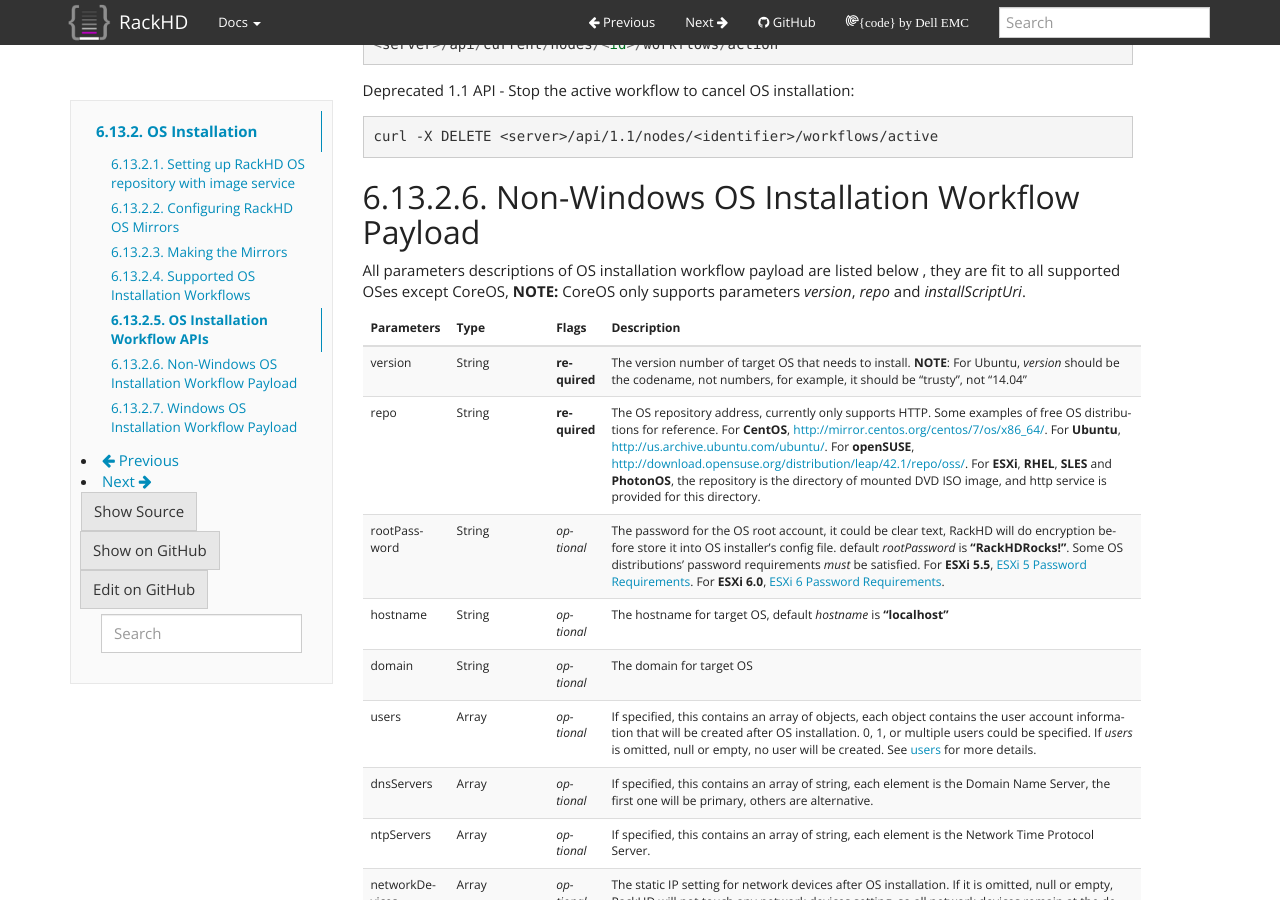
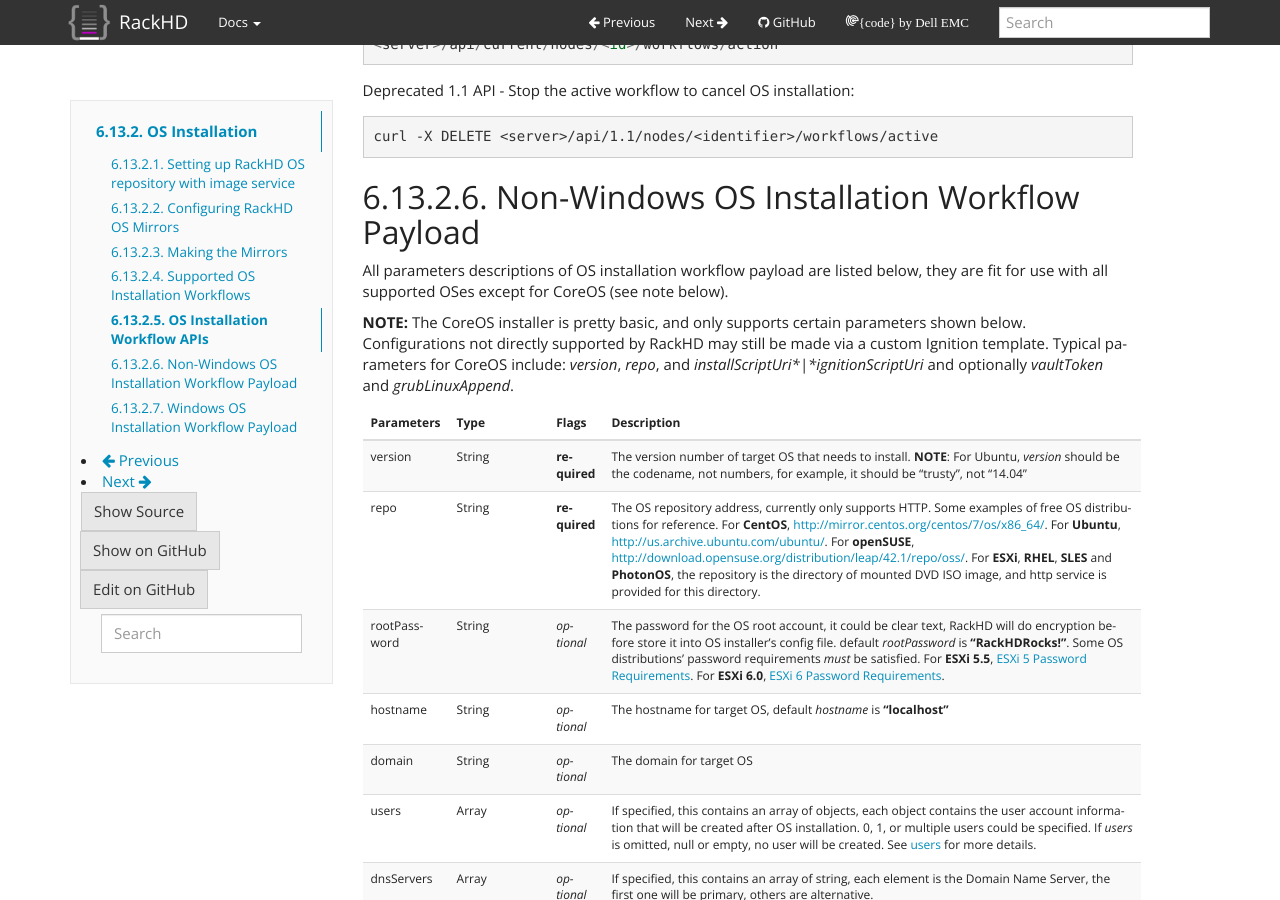
Before and after one commit to RackHD/docs, a Sphinx documentation site: the page built from docs/rackhd/install_os.rst, in a window 1280 px wide and 900 px high, scrolled down 5936 px. Built offline with Sphinx 7.4.7, drawn with Linux system fonts in a browser that asks for light colours; some of the changed text lies outside the part shown.

Commit message:
CoreOS-related updates to install_os.rst
* Clarifications surrounding supported CoreOS installation params
* Additional supported params: ignitionScriptUri, vaultToken, grubLinuxAppend

```diff
--- a/docs/rackhd/install_os.rst
+++ b/docs/rackhd/install_os.rst
@@ -229,7 +229,9 @@
 Non-Windows OS Installation Workflow Payload
 ^^^^^^^^^^^^^^^^^^^^^^^^^^^^^^^^^^^^^^^^^^^^^
 
-All parameters descriptions of OS installation workflow payload are listed below , they are fit to all supported OSes except CoreOS, **NOTE:** CoreOS only supports parameters *version*, *repo* and *installScriptUri*.
+All parameters descriptions of OS installation workflow payload are listed below, they are fit for use with all supported OSes except for CoreOS (see note below).
+
+**NOTE:** The CoreOS installer is pretty basic, and only supports certain parameters shown below. Configurations not directly supported by RackHD may still be made via a custom Ignition template. Typical parameters for CoreOS include: *version*, *repo*, and *installScriptUri*|*ignitionScriptUri* and optionally *vaultToken* and *grubLinuxAppend*.
 
 =================== ================ ============ ============================================
 Parameters          Type              Flags       Description
@@ -251,6 +253,9 @@
 postInstallCommands Array            *optional*   **(ESXi only)** If specified, this contains an array of string commands that will be run at the end of the post installation step.  This can be used by the customer to tweak final system configuration.
 installType         String           *optional*   **(PhotonOS only)** The value is *minimal* or *full* to indicate the type of installed OS, defualt *installType* is **minimal**
 installScriptUri    String           *optional*   The download URI for a custom kickstart/preseed/autoyast/cloud-config template to be used for automatic installation/configuration.
+ignitionScriptUri   String           *optional*   **(CoreOS only)** The download URI for a custom Ignition template used for post-install system configurations for CoreOS Container Linux
+vaultToken          String           *optional*   **(CoreOS only)** The token used for unwrapping a wrapped Vault response -- currently only an Ignition template (ignitionScriptUri) or cloud-config userdata (installScriptUri) payload is supported.
+grubLinuxAppend     String           *optional*   **(CoreOS only)** Extra (persistent) kernel boot parameters
 
                                                   NOTE: There are RackHD specific commands within all default install templates that should be copied into any custom install templates. The built-in templates support the above options, and any additional install logic is best added by copying the default templates and modifying from there. The default install scripts can be found in https://github.com/RackHD/on-http/tree/master/data/templates, and the filename is specified by the `installScript` field in the various OS installer task definitions (e.g. https://github.com/RackHD/on-tasks/blob/master/lib/task-data/tasks/install-centos.js)
 remoteLogging       Boolean          *optional*   If set to true, OS installation logs will be sent to RackHD server from nodes if installer supports remote logging. Note you must configure rsyslog on RackHD server if you want to receive those logs. Please refer to https://github.com/RackHD/RackHD/blob/master/example/config/rsyslog_rackhd.cfg.example as how to enable rsyslog service on RackHD server. Currently only CentOS installation supports this feature, we are still working on other OS installation workflows to enable this feature.
```
